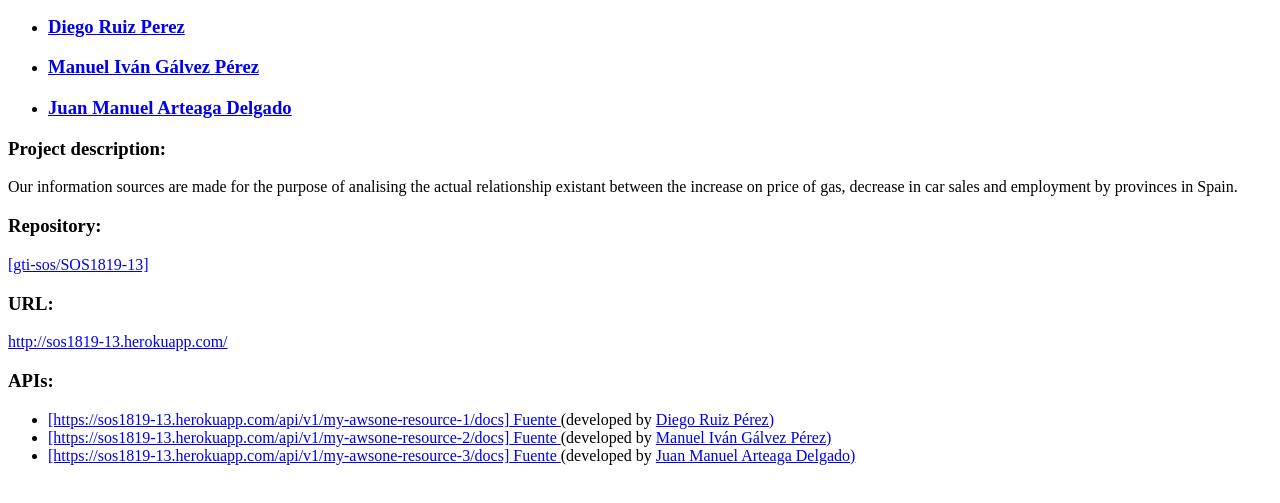
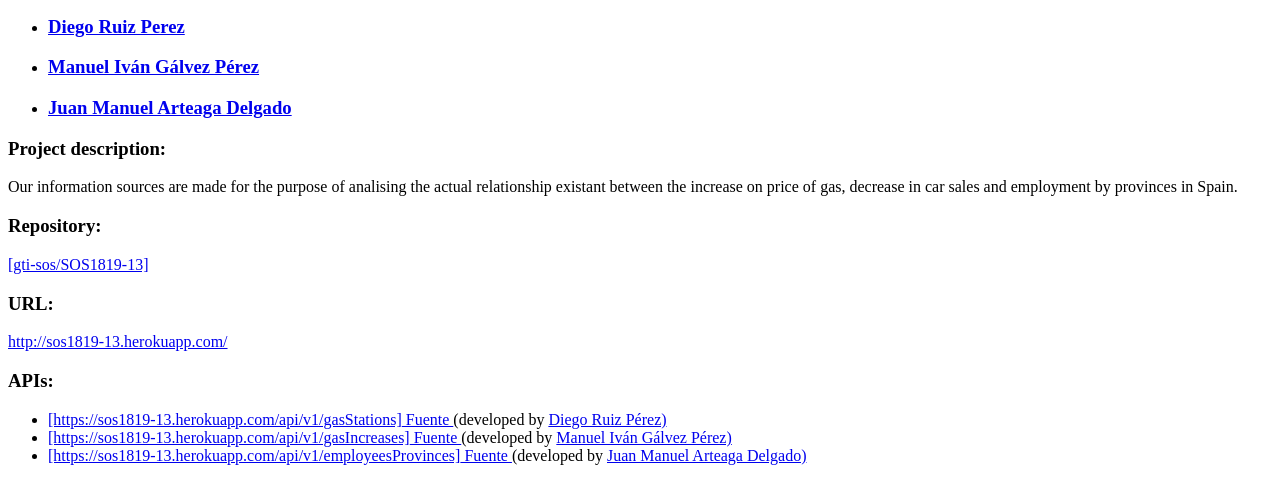
Before and after one commit to gti-sos/SOS1819-13, a website: page public/index.html in a window 1280 px wide. Shown: the part 105-608 px from the top of the page. Drawn offline with Linux system fonts and the light colour scheme.

Commit message:
Correción

```diff
--- a/public/index.html
+++ b/public/index.html
@@ -28,9 +28,9 @@
 
     <h3>APIs:</h3>
     <ul>
-        <li><a href="https://sos1819-13.herokuapp.com/api/v1/my-awsone-resource-1/docs">[https://sos1819-13.herokuapp.com/api/v1/my-awsone-resource-1/docs]</a><a href="http://observatoriotransporte.fomento.es/bdotle/visorBDpop.aspx?i=378"> Fuente </a> (developed by <a href="https://github.com/dieruiper">Diego Ruiz Pérez)</a></li>
-        <li><a href="https://sos1819-13.herokuapp.com/api/v1/my-awsone-resource-2/docs">[https://sos1819-13.herokuapp.com/api/v1/my-awsone-resource-2/docs]</a><a href="https://www.dieselogasolina.com/historico-de-precios-gasolina-y-diesel-en-espana.html"> Fuente </a> (developed by <a href="https://github.com/mangalper1">Manuel Iván Gálvez Pérez)</a></a></li>
-        <li><a href="https://sos1819-13.herokuapp.com/api/v1/my-awsone-resource-3/docs">[https://sos1819-13.herokuapp.com/api/v1/my-awsone-resource-3/docs]</a><a href="http://www.ine.es/jaxiT3/Tabla.htm?t=3990&L=0"> Fuente </a> (developed by <a href="https://github.com/juanma71">Juan Manuel Arteaga Delgado)</a></li>
+        <li><a href="https://sos1819-13.herokuapp.com/api/v1/gasStations">[https://sos1819-13.herokuapp.com/api/v1/gasStations]</a><a href="http://observatoriotransporte.fomento.es/bdotle/visorBDpop.aspx?i=378"> Fuente </a> (developed by <a href="https://github.com/dieruiper">Diego Ruiz Pérez)</a></li>
+        <li><a href="https://sos1819-13.herokuapp.com/api/v1/gasIncreases">[https://sos1819-13.herokuapp.com/api/v1/gasIncreases]</a><a href="https://www.dieselogasolina.com/historico-de-precios-gasolina-y-diesel-en-espana.html"> Fuente </a> (developed by <a href="https://github.com/mangalper1">Manuel Iván Gálvez Pérez)</a></a></li>
+        <li><a href="https://sos1819-13.herokuapp.com/api/v1/employeesProvinces">[https://sos1819-13.herokuapp.com/api/v1/employeesProvinces]</a><a href="http://www.ine.es/jaxiT3/Tabla.htm?t=3990&L=0"> Fuente </a> (developed by <a href="https://github.com/juanma71">Juan Manuel Arteaga Delgado)</a></li>
     </ul>
 
 </body>
```
